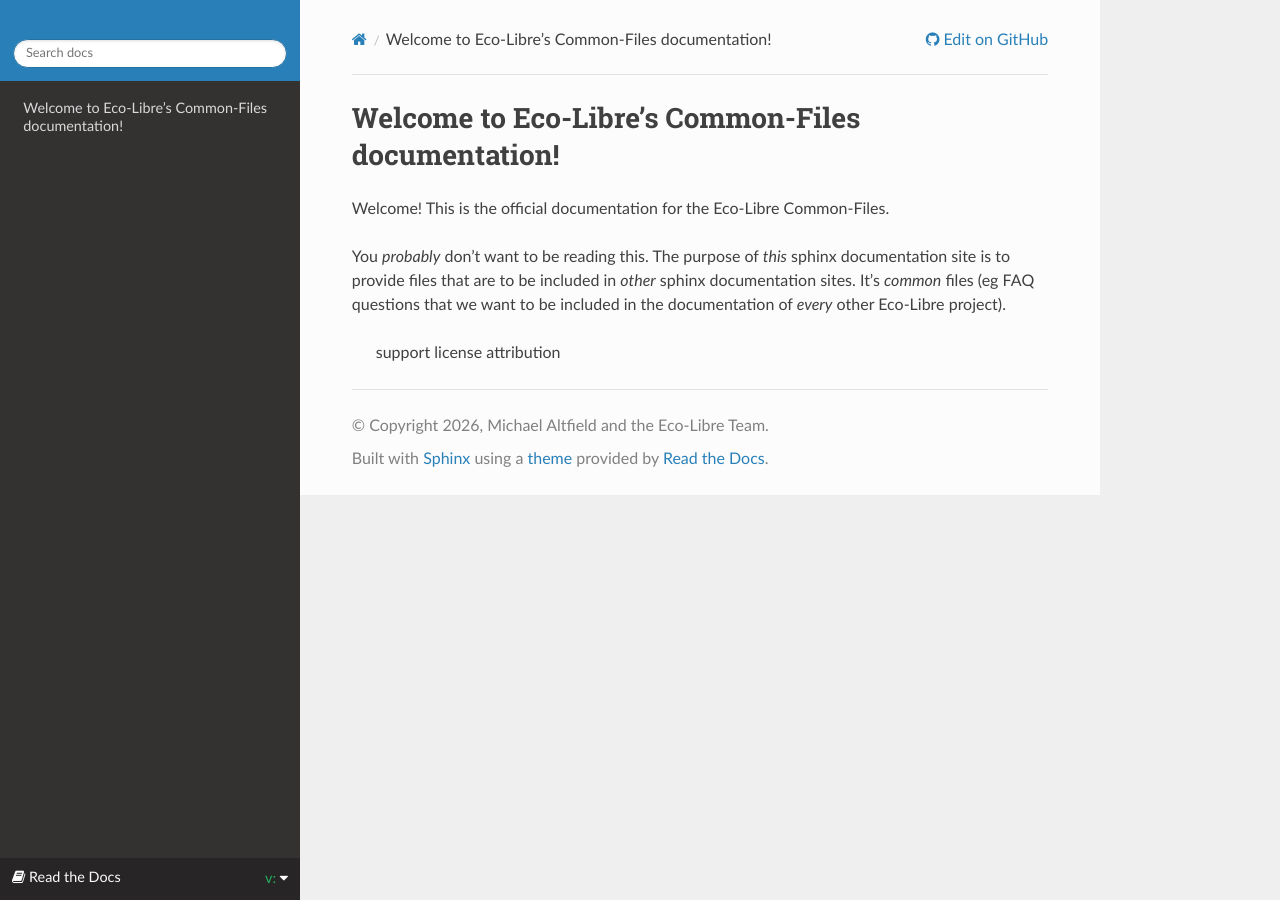
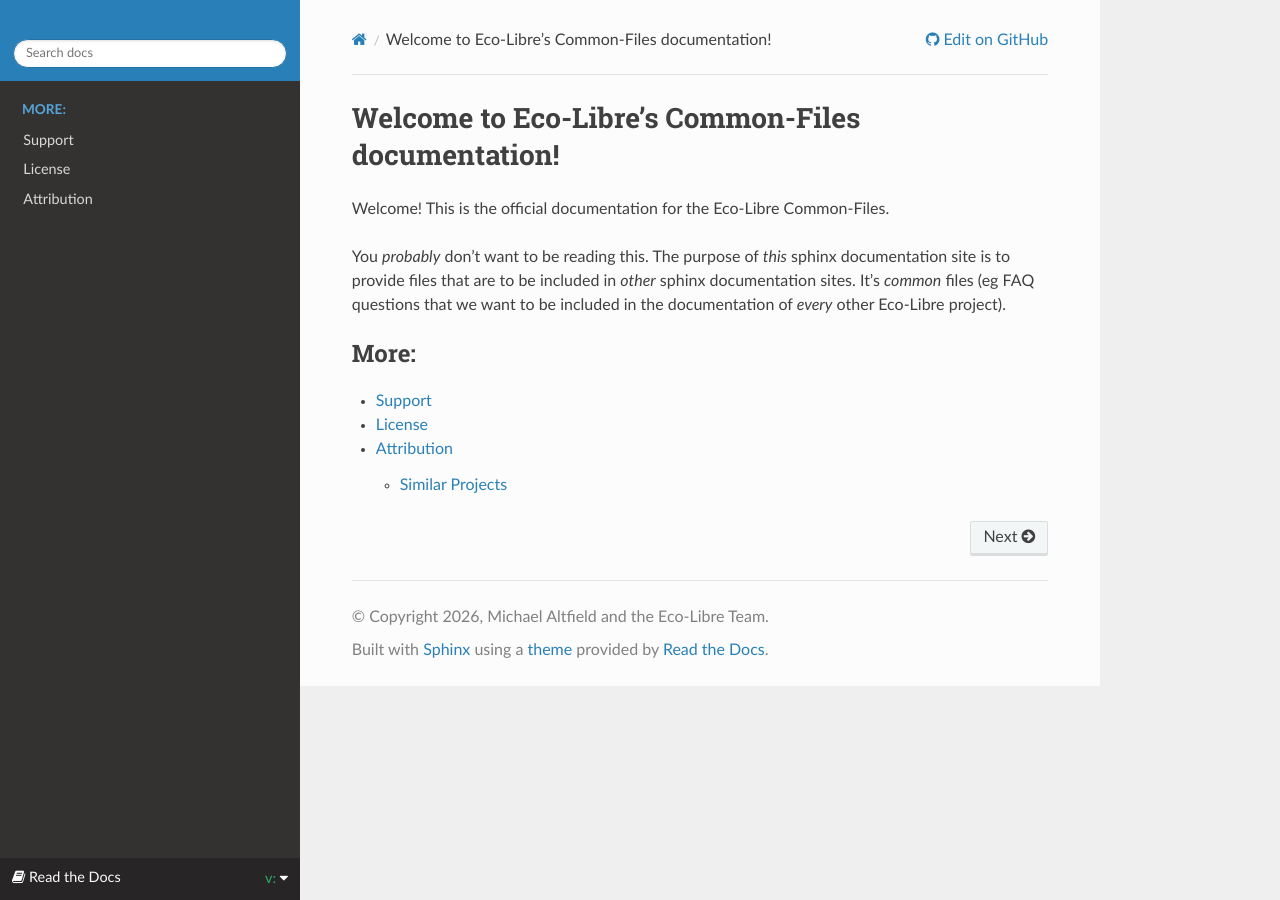
Before and after one commit to Eco-Libre/common-files, a Sphinx documentation site: the page built from docs/index.rst, in a window 1280 px wide. Built offline with Sphinx 7.4.7 and the Read the Docs theme 3.1.0, drawn with Linux system fonts in a browser that asks for light colours; the version number could not be read and is left out.

Commit message:
fix toc tree
I accidentally a few lines from the copy-paste. This should fix it.

```diff
--- a/docs/index.rst
+++ b/docs/index.rst
@@ -8,6 +8,10 @@ Welcome! This is the official documentation for the Eco-Libre Common-Files.
 
 You *probably* don't want to be reading this. The purpose of *this* sphinx documentation site is to provide files that are to be included in *other* sphinx documentation sites. It's *common* files (eg FAQ questions that we want to be included in the documentation of *every* other Eco-Libre project).
 
+.. toctree::
+   :maxdepth: 2
+   :caption: More:
+
    support
    license
    attribution
```
